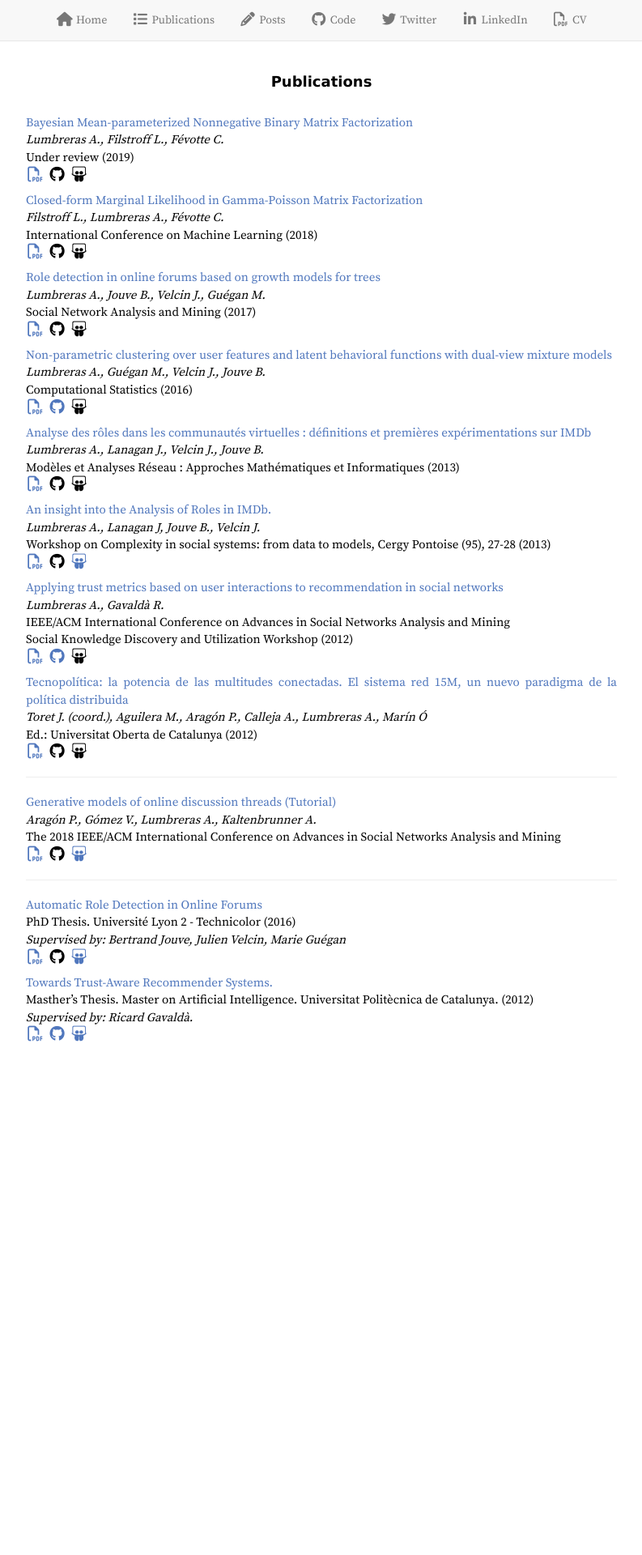
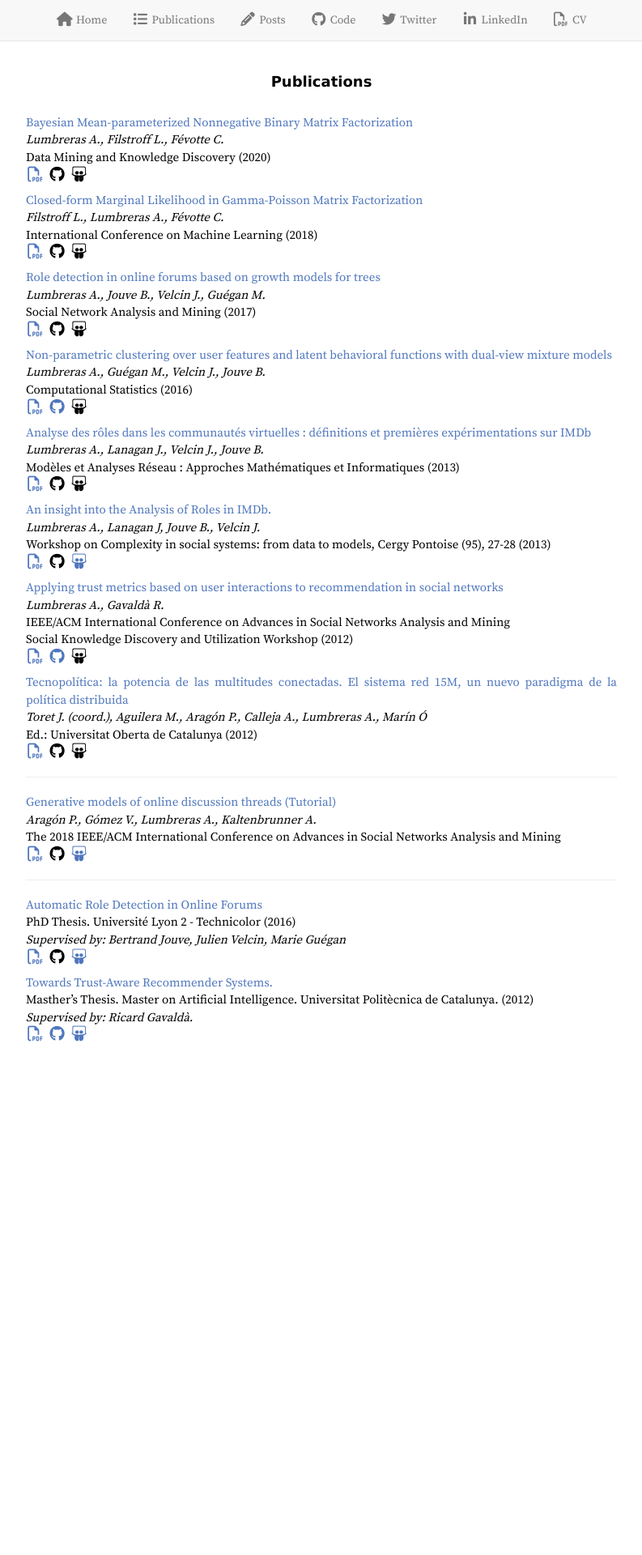
Before and after one commit to alumbreras/alumbreras.github.io, a Jekyll site: the page built from publications.md, in a window 1280 px wide. Shown: the top 1920 px of the page at 81% size, without its empty margins (243-1036 px from the left). Built offline with Jekyll 4.4.1, drawn with Linux system fonts in a browser that asks for light colours; nearby versions of some CDN libraries; comment, search, counter and statistics services are not loaded.

Commit message:
add publication

```diff
--- a/publications.md
+++ b/publications.md
@@ -5,9 +5,9 @@
 
 <h2 class="section">Publications</h2>
 
-[Bayesian Mean-parameterized Nonnegative Binary Matrix Factorization](https://arxiv.org/abs/1812.06866)<br>
+[Bayesian Mean-parameterized Nonnegative Binary Matrix Factorization](https://link.springer.com/article/10.1007/s10618-020-00712-w)<br>
 *Lumbreras A., Filstroff L., Févotte C.* <br>
-Under review (2019)<br>
+Data Mining and Knowledge Discovery (2020)<br>
 [<i class="fa fa-file-pdf-o fa-lg fa-fw"></i>](https://arxiv.org/abs/1812.06866)
 <i class="fa fa-github fa-lg fa-fw"></i>
 <i class="fa fa-slideshare fa-lg fa-fw"></i>
```
